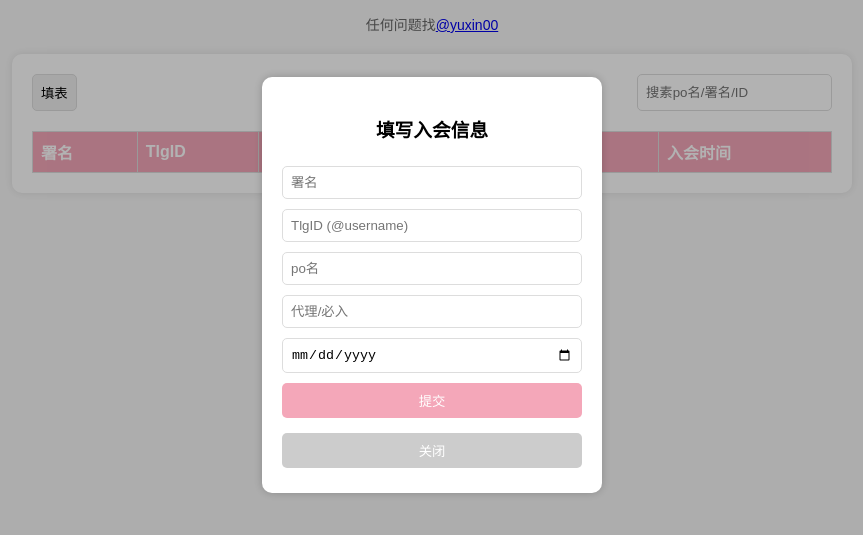
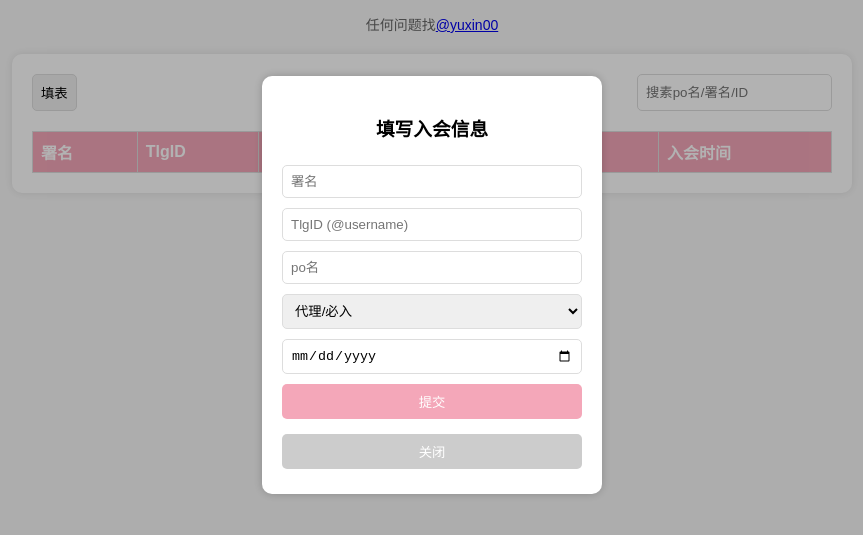
Before and after one commit to yyuxin00/po_list, a plain HTML site: page po_list.html in a window 1280 px wide. Both pictures are taken after a click on the button "填表". Shown: the part 115-650 px from the top of the page, without its empty margins (208-1071 px from the left). Drawn offline with Linux system fonts and the light colour scheme; no server answers.

Commit message:
po_list.html

```diff
--- a/po_list.html
+++ b/po_list.html
@@ -194,12 +194,25 @@
             background: #ccc;
             margin-top: 10px;
         }
+
+		.form-container select {
+		    width: 100%;
+		    box-sizing: border-box;
+		    margin: 5px 0;
+		    padding: 8px;
+		    border-radius: 5px;
+		    border: 1px solid #ddd;
+		}
+
+
+		/* 调整列宽：po名宽一点，代理/必入窄一点 */
 		th:nth-child(3), td:nth-child(3) {
 		    width: 30%;
 		}
 		th:nth-child(4), td:nth-child(4) {
 		    width: 20%;
 		}
+
     </style>
 </head>
 <body>
@@ -225,7 +238,11 @@
             <input type="text" id="name" placeholder="署名">
             <input type="text" id="tlgid" placeholder="TlgID (@username)">
             <input type="text" id="po" placeholder="po名">
-            <input type="text" id="button" placeholder="代理/必入">
+            <select id="button">
+			    <option value="">代理/必入</option>
+			    <option value="代理">代理</option>
+			    <option value="必入">必入</option>
+			</select>
             <input type="date" id="date" placeholder="入会时间">
             <button id="submitForm">提交</button>
             <button class="close-btn" onclick="closeForm()">关闭</button>
```
Lines whose indentation alone changed are shown as unchanged.
